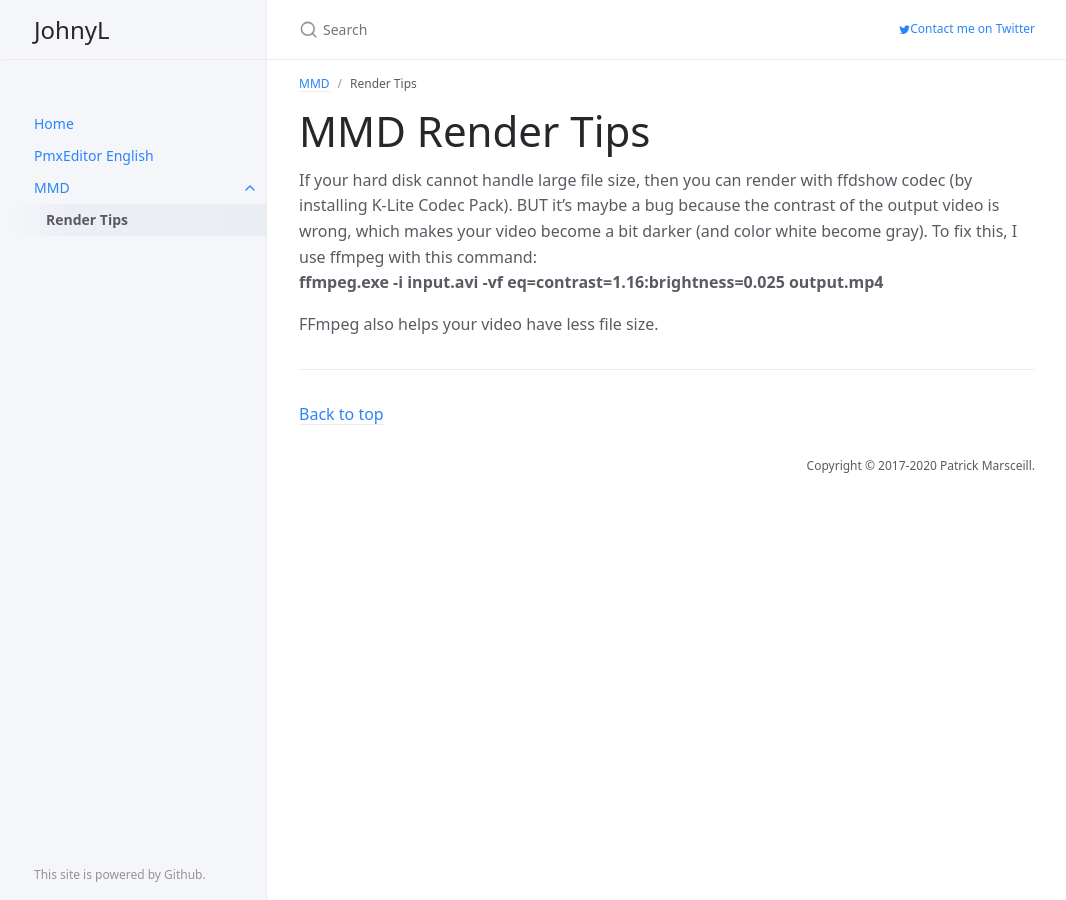
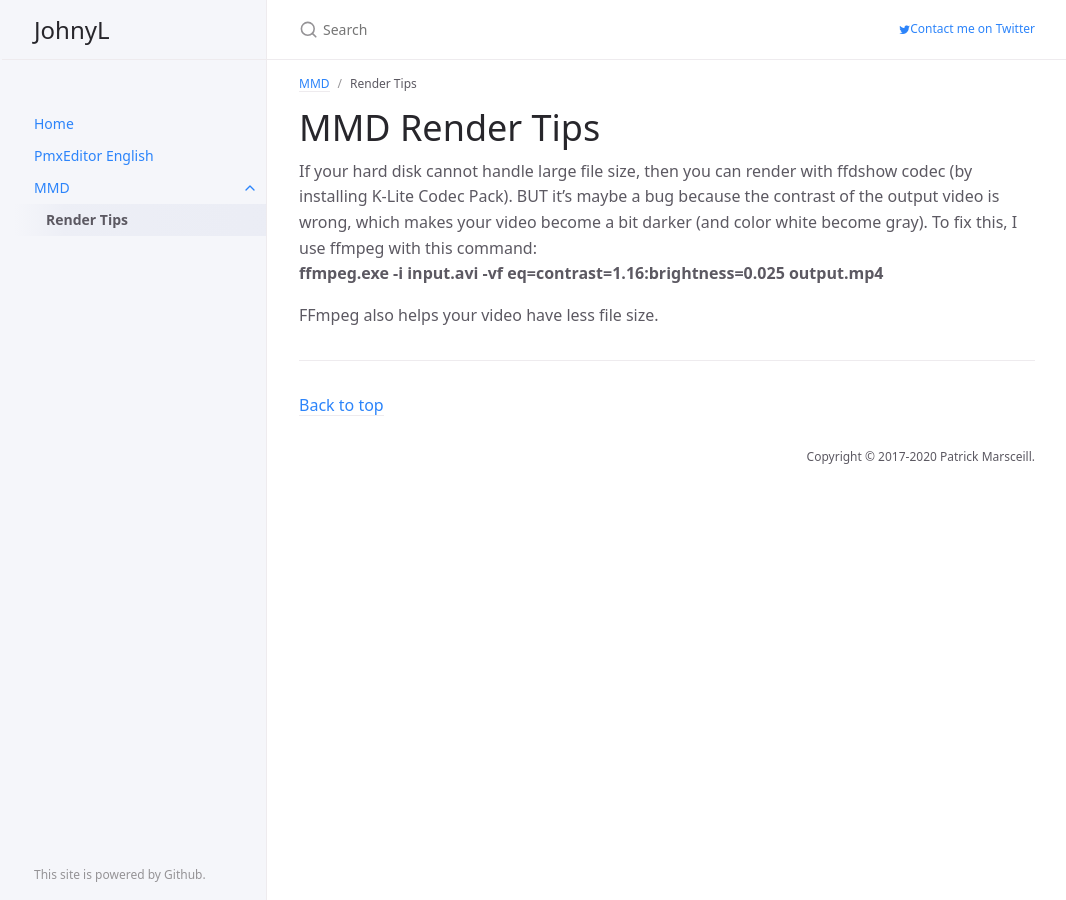
Before and after one commit to johnwithlenon/johnwithlenon.github.io, a Jekyll site: the page built from mmd/render.md, in a window 1280 px wide. Shown: the whole page, without its empty margins (105-1171 px from the left). Built offline with Jekyll 4.4.1, drawn with Linux system fonts in a browser that asks for light colours.

Commit message:
Update render.md

```diff
--- a/mmd/render.md
+++ b/mmd/render.md
@@ -6,7 +6,7 @@ parent: MMD
 ---
 
 # MMD Render Tips
-{: .fs-9 }
+{: .no_toc }
 
 
 If your hard disk cannot handle large file size, then you can render with ffdshow codec (by installing K-Lite Codec Pack). BUT it's maybe a bug because the contrast of the output video is wrong, which makes your video become a bit darker (and color white become gray). To fix this, I use ffmpeg with this command:<br>
```
